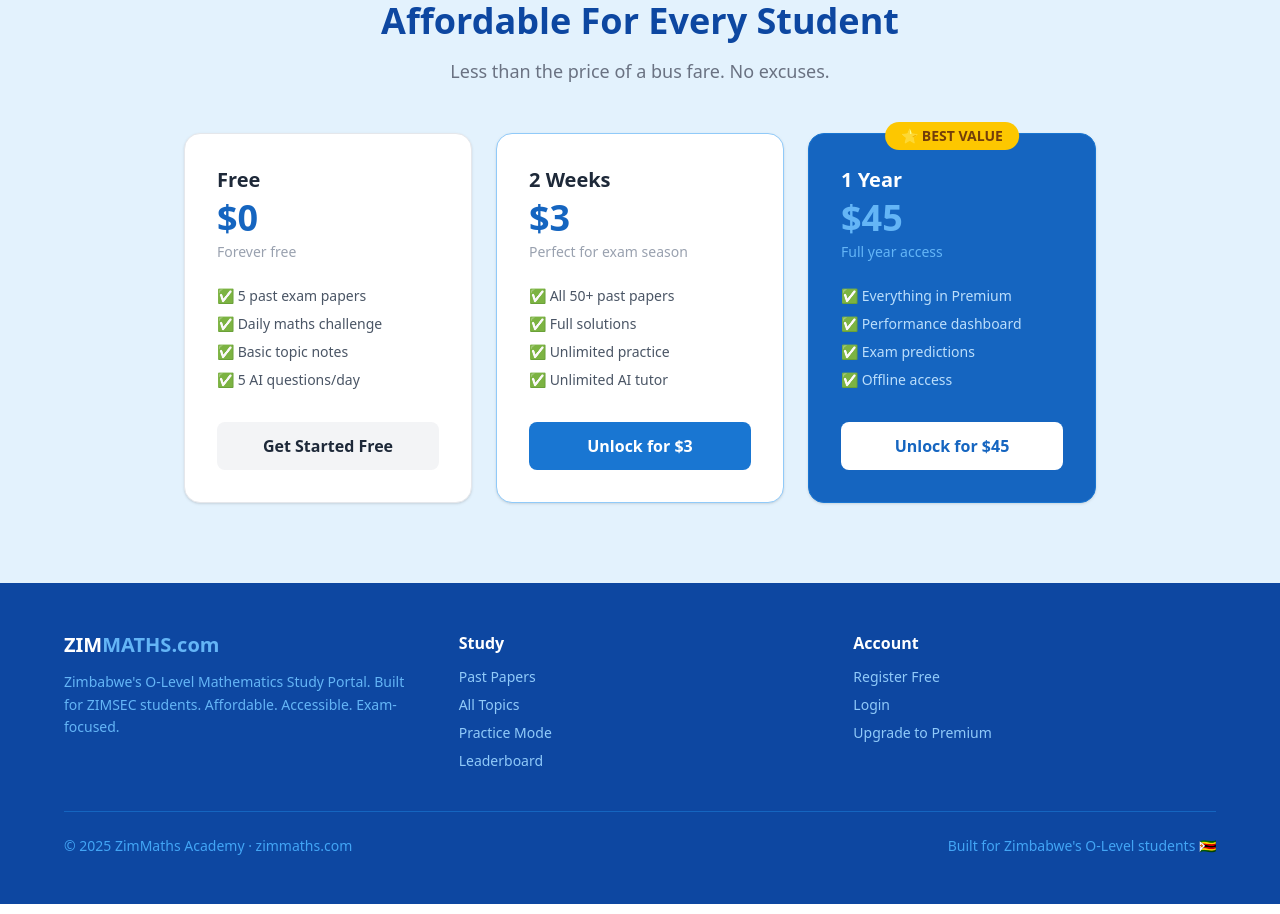
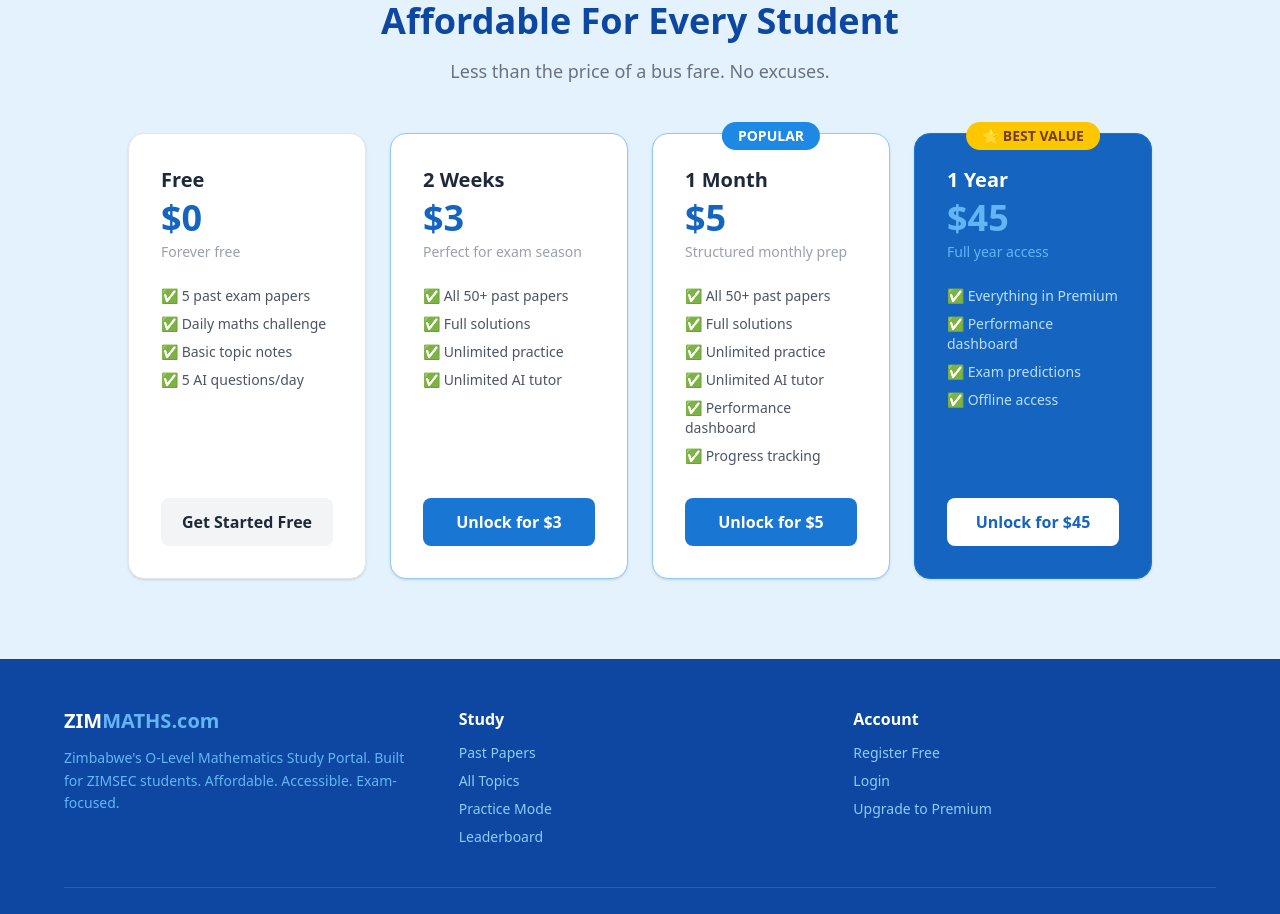
Before and after one commit to BrianDevCz/zimmaths-academy, a Next.js app in the folder web/: page / in a window 1280 px wide. Shown: the part 1520-2434 px from the top of the page. Built offline with nearby package versions, Linux system fonts and the light colour scheme.

Commit message:
Day 17 complete - pricing cards fixed, all 4 plans showing correctly

```diff
--- a/web/app/page.tsx
+++ b/web/app/page.tsx
@@ -144,14 +144,14 @@
         <div className="max-w-5xl mx-auto">
           <h2 className="text-4xl font-bold text-center text-brand-900 mb-4">Affordable For Every Student</h2>
           <p className="text-center text-gray-500 mb-12 text-lg">Less than the price of a bus fare. No excuses.</p>
-          <div className="flex gap-6 justify-center flex-wrap">
+          <div className="grid grid-cols-1 md:grid-cols-2 lg:grid-cols-4 gap-6">
 
   {/* Free */}
-            <div className="bg-white rounded-2xl shadow p-8 w-72 border border-gray-200">
+  <div className="bg-white rounded-2xl shadow p-8 border border-gray-200 flex flex-col">
     <h4 className="text-xl font-bold text-gray-800 mb-1">Free</h4>
     <p className="text-4xl font-bold text-brand-800 mb-1">$0</p>
     <p className="text-gray-400 text-sm mb-6">Forever free</p>
-              <ul className="text-gray-600 space-y-2 mb-8 text-sm">
+    <ul className="text-gray-600 space-y-2 mb-8 text-sm flex-1">
       <li>✅ 5 past exam papers</li>
       <li>✅ Daily maths challenge</li>
       <li>✅ Basic topic notes</li>
@@ -163,36 +163,57 @@
   </div>
 
   {/* 2 Weeks */}
-            <div className="bg-white rounded-2xl shadow p-8 w-72 border border-brand-200">
+  <div className="bg-white rounded-2xl shadow p-8 border border-brand-200 flex flex-col">
     <h4 className="text-xl font-bold text-gray-800 mb-1">2 Weeks</h4>
     <p className="text-4xl font-bold text-brand-800 mb-1">$3</p>
     <p className="text-gray-400 text-sm mb-6">Perfect for exam season</p>
-              <ul className="text-gray-600 space-y-2 mb-8 text-sm">
+    <ul className="text-gray-600 space-y-2 mb-8 text-sm flex-1">
       <li>✅ All 50+ past papers</li>
       <li>✅ Full solutions</li>
       <li>✅ Unlimited practice</li>
       <li>✅ Unlimited AI tutor</li>
     </ul>
-              <a href="/register" className="block text-center bg-brand-700 hover:bg-brand-600 text-white py-3 rounded-lg font-semibold transition">
+    <a href="/upgrade" className="block text-center bg-brand-700 hover:bg-brand-600 text-white py-3 rounded-lg font-semibold transition">
       Unlock for $3
     </a>
   </div>
 
+  {/* Monthly */}
+  <div className="bg-white rounded-2xl shadow p-8 border border-brand-200 relative flex flex-col">
+    <div className="absolute -top-3 left-1/2 -translate-x-1/2 bg-brand-600 text-white text-sm font-bold px-4 py-1 rounded-full whitespace-nowrap">
+      POPULAR
+    </div>
+    <h4 className="text-xl font-bold text-gray-800 mb-1">1 Month</h4>
+    <p className="text-4xl font-bold text-brand-800 mb-1">$5</p>
+    <p className="text-gray-400 text-sm mb-6">Structured monthly prep</p>
+    <ul className="text-gray-600 space-y-2 mb-8 text-sm flex-1">
+      <li>✅ All 50+ past papers</li>
+      <li>✅ Full solutions</li>
+      <li>✅ Unlimited practice</li>
+      <li>✅ Unlimited AI tutor</li>
+      <li>✅ Performance dashboard</li>
+      <li>✅ Progress tracking</li>
+    </ul>
+    <a href="/upgrade" className="block text-center bg-brand-700 hover:bg-brand-600 text-white py-3 rounded-lg font-semibold transition">
+      Unlock for $5
+    </a>
+  </div>
+
   {/* Annual */}
-            <div className="bg-brand-800 rounded-2xl shadow p-8 w-72 border border-brand-700 relative">
+  <div className="bg-brand-800 rounded-2xl shadow p-8 border border-brand-700 relative flex flex-col">
     <div className="absolute -top-3 left-1/2 -translate-x-1/2 bg-yellow-400 text-yellow-900 text-sm font-bold px-4 py-1 rounded-full whitespace-nowrap">
       ⭐ BEST VALUE
     </div>
     <h4 className="text-xl font-bold text-white mb-1">1 Year</h4>
     <p className="text-4xl font-bold text-brand-300 mb-1">$45</p>
     <p className="text-brand-300 text-sm mb-6">Full year access</p>
-              <ul className="text-brand-100 space-y-2 mb-8 text-sm">
+    <ul className="text-brand-100 space-y-2 mb-8 text-sm flex-1">
       <li>✅ Everything in Premium</li>
       <li>✅ Performance dashboard</li>
       <li>✅ Exam predictions</li>
       <li>✅ Offline access</li>
     </ul>
-              <a href="/register" className="block text-center bg-white hover:bg-brand-50 text-brand-800 py-3 rounded-lg font-semibold transition">
+    <a href="/upgrade" className="block text-center bg-white hover:bg-brand-50 text-brand-800 py-3 rounded-lg font-semibold transition">
       Unlock for $45
     </a>
   </div>
```
Lines whose indentation alone changed are shown as unchanged.
